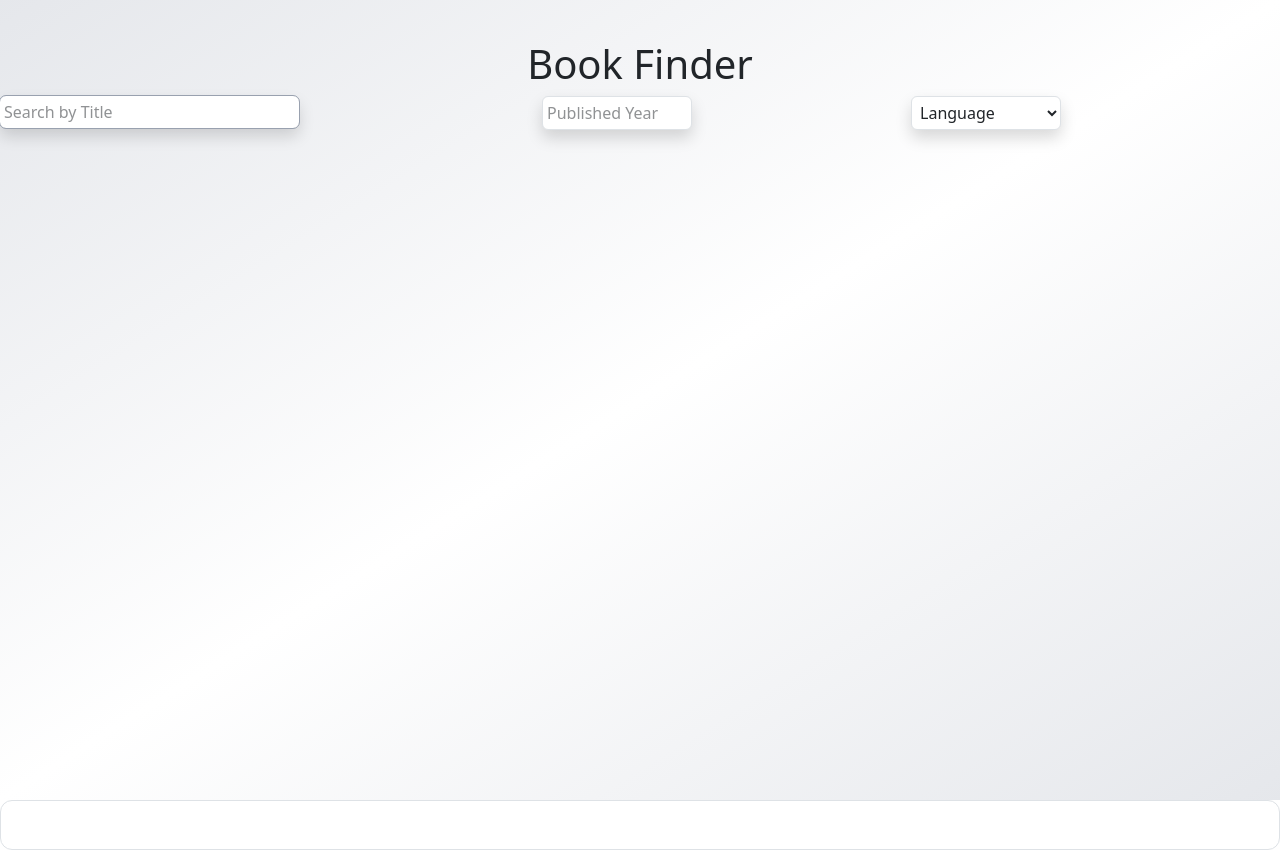
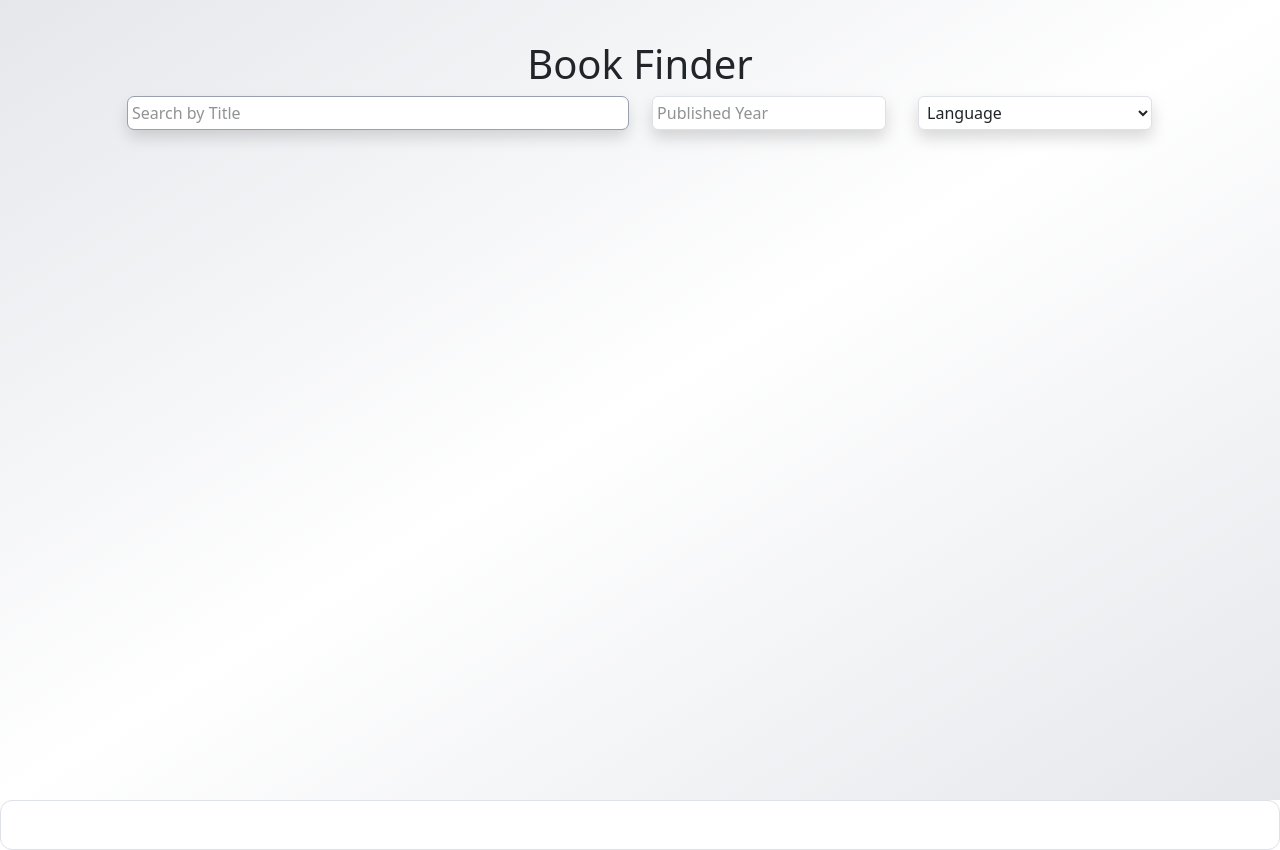
Before and after one commit to bf-1729/book-finder, a React (Vite) app: page / in a window 1280 px wide. Built offline with nearby package versions, Linux system fonts and the light colour scheme; the HTML template or start-up script is replaced by a standard one.

Commit message:
Intial commit or updates

```diff
--- a/src/Books.jsx
+++ b/src/Books.jsx
@@ -39,14 +39,13 @@ const Books = () => {
 
   return (
     <div className="min-h-screen bg-gradient-to-br from-gray-200 via-white to-gray-200">
-
-
+      <div className="lg:w-[80%] w-[90%] mx-auto">
       <h1 className="flex justify-center text-2xl font-bold w-full mx-auto mb-6 pt-10">
         Book Finder
       </h1>
 
-      <div className="mb-6 lg:mb-0 flex flex-col lg:flex-row gap-4 justify-center relative">
-        <div className="mx-auto w-[400px] relative">
+      <div className="mb-6 lg:mb-0 w-full flex flex-col lg:flex-row gap-4 items-center lg:justify-around justify-center relative">
+
           <input
             type="text"
             placeholder="Search by Title"
@@ -54,7 +53,7 @@ const Books = () => {
             onChange={(e) => setTitle(e.target.value)}
             onFocus={() => setShowSuggestions(true)}
             onBlur={() => setTimeout(() => setShowSuggestions(false), 200)} // delay to allow click
-            className="outline-1 outline-gray-400 mx-12 lg:p-2 p-1 rounded shadow w-full bg-white"
+            className="outline-1 outline-gray-400 mx-12 lg:p-4 p-1 rounded shadow w-1/2 bg-white"
           />
           {/* Suggestions Dropdown */}
           {showSuggestions && title.trim() && books.length > 0 && (
@@ -73,20 +72,19 @@ const Books = () => {
               ))}
             </ul>
           )}
-        </div>
 
-        <div className="flex w-full mx-auto items-start justify-evenly">
+        <div className="flex gap-8 w-1/2">
         <input
           type="number"
           placeholder="Published Year"
           value={year}
           onChange={(e) => setYear(e.target.value)}
-          className="border p-1 lg:p-2 rounded shadow w-[150px] bg-white"
+          className="border p-1 lg:p-4 rounded shadow w-1/2 bg-white"
         />
         <select
           value={language}
           onChange={(e) => setLanguage(e.target.value)}
-          className="border p-1 lg:p-2 rounded shadow w-[150px] bg-white"
+          className="border p-1 lg:p-4 rounded shadow w-1/2 bg-white"
         >
           <option value="">Language</option>
           <option value="eng">English</option>
@@ -124,6 +122,7 @@ const Books = () => {
         </>
       )}
     </div>
+    </div>
   );
 };
 
```
